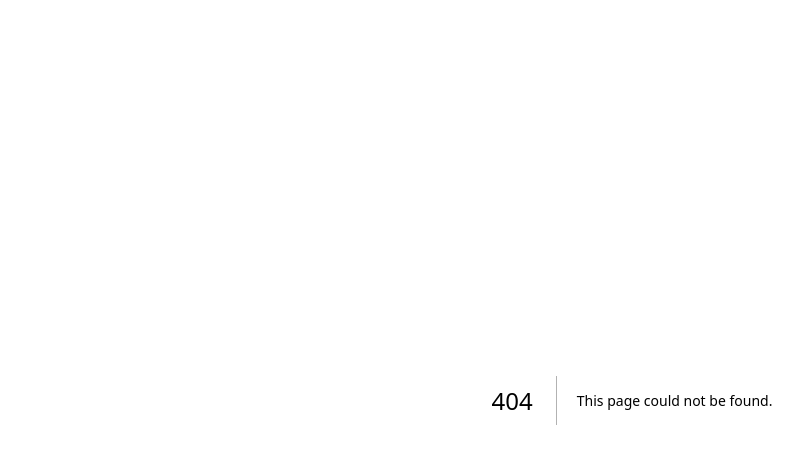
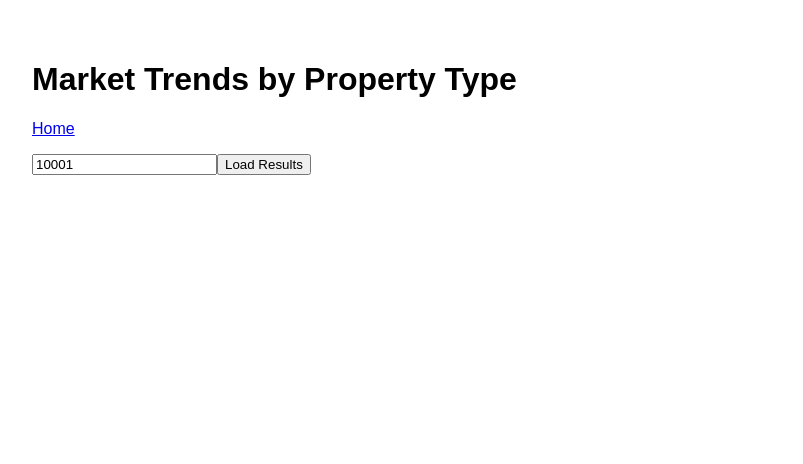
Before and after one commit to asiddaramanna/homebase, a Next.js app in the folder frontend/: page /trends-by-type in a window 1280 px wide. Before the commit this address had no page. Shown: the top 464 px of the page, without its empty margins (8-811 px from the left). Built offline with nearby package versions, Linux system fonts and the light colour scheme.

Commit message:
Create trends-by-type.js

```diff
--- /dev/null
+++ b/frontend/pages/trends-by-type.js
@@ -0,0 +1,49 @@
+import { useState } from 'react'
+import dynamic from 'next/dynamic'
+import Link from 'next/link'
+
+const Plot = dynamic(() => import('react-plotly.js'), { ssr: false })
+
+export default function TrendsByTypePage() {
+  const [zipCode, setZipCode] = useState('10001')
+  const [results, setResults] = useState([])
+
+  const handleLoad = async () => {
+    const res = await fetch(`http://127.0.0.1:8000/trends-by-type?zip_code=${zipCode}`)
+    setResults(await res.json())
+  }
+
+  const types = ['Single Family', 'Condo/Co-op', 'Townhouse', 'Multi-Family']
+
+  const traces = types.map((type) => {
+    const filtered = results.filter((r) => r.property_type === type)
+    return {
+      x: filtered.map((r) => r.period_begin),
+      y: filtered.map((r) => r.median_sale_price),
+      type: 'scatter',
+      mode: 'lines+markers',
+      name: type,
+    }
+  })
+
+  return (
+    <div style={{ padding: '2rem', fontFamily: 'Arial' }}>
+      <h1>Market Trends by Property Type</h1>
+      <Link href="/">Home</Link>
+
+      <div style={{ marginTop: '1rem' }}>
+        <input value={zipCode} onChange={(e) => setZipCode(e.target.value)} placeholder="ZIP code" />
+        <button onClick={handleLoad}>Load Results</button>
+      </div>
+
+      {results.length > 0 && (
+        <div style={{ marginTop: '1rem' }}>
+          <Plot
+            data={traces}
+            layout={{ width: 950, height: 520, title: `Median Sale Price by Property Type for ${zipCode}` }}
+          />
+        </div>
+      )}
+    </div>
+  )
+}
```
